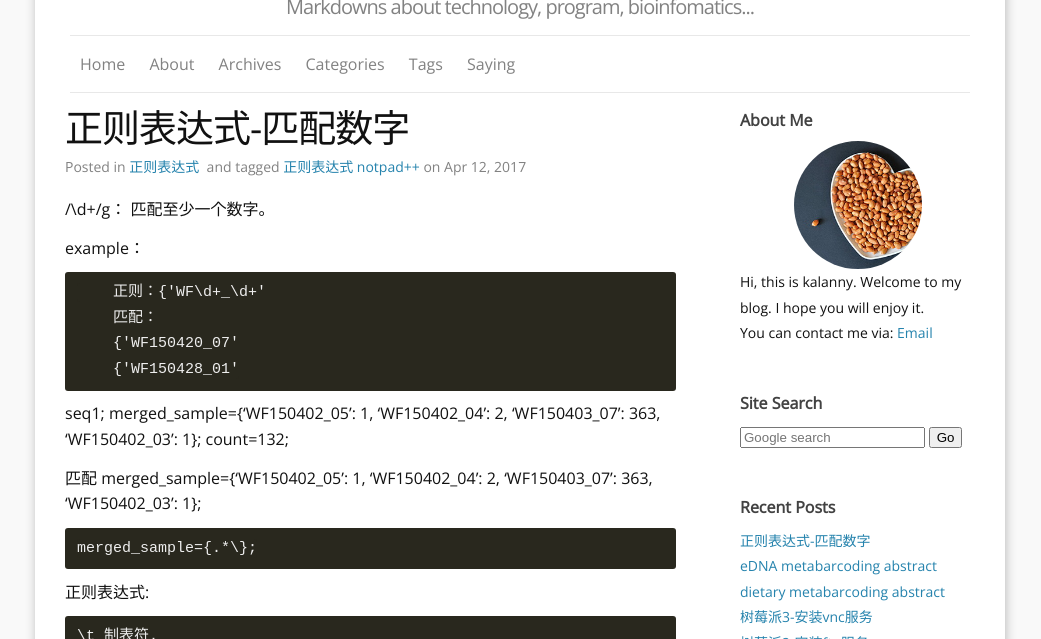
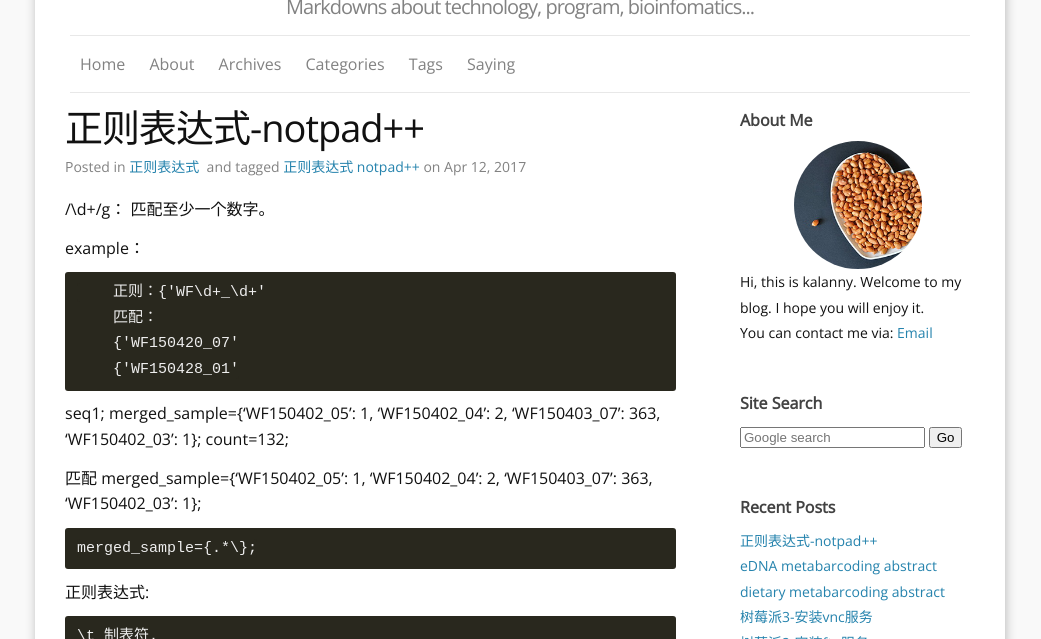
Before and after one commit to kalanny/kalanny.github.io, a Jekyll site: the page built from _posts/2017-04-12-正则表达式-notpad++.md, in a window 1280 px wide. Shown: the part 127-766 px from the top of the page, without its empty margins (120-1161 px from the left). Built offline with Jekyll 4.4.1, drawn with Linux system fonts in a browser that asks for light colours; nearby versions of some CDN libraries.

Commit message:
Update 2017-04-12-正则表达式-notpad++.md

```diff
--- a/_posts/2017-04-12-正则表达式-notpad++.md
+++ b/_posts/2017-04-12-正则表达式-notpad++.md
@@ -1,6 +1,6 @@
 ---
 layout: post
-title: 正则表达式-匹配数字
+title: 正则表达式-notpad++
 categories: [正则表达式]
 tags: [正则表达式 notpad++]
 fullview: false
```
